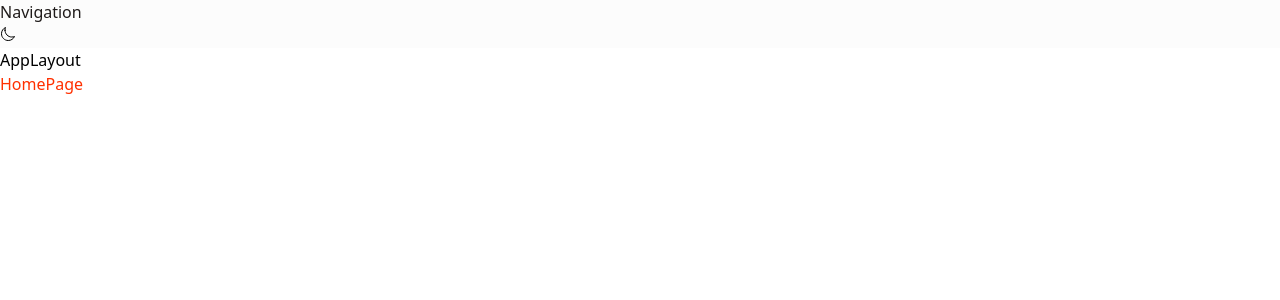
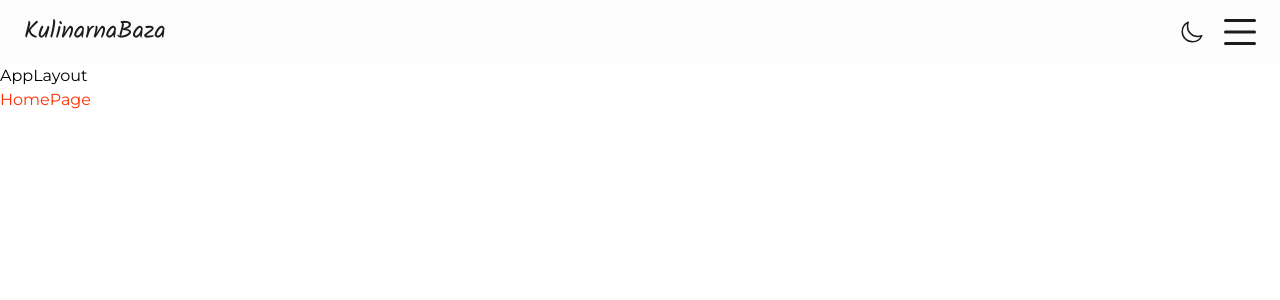
Before and after one commit to Skalik2/KulinarnaBaza, a React (Vite) app in the folder app/: page / in a window 1280 px wide. Shown: the top 300 px of the page. Built offline with nearby package versions, Linux system fonts and the light colour scheme.

Commit message:
some part of nav

```diff
--- a/app/index.html
+++ b/app/index.html
@@ -1,9 +1,21 @@
-<!doctype html>
+<!DOCTYPE html>
 <html>
   <head>
     <meta charset="UTF-8" />
     <link rel="icon" type="image/svg+xml" href="/vite.svg" />
     <meta name="viewport" content="width=device-width, initial-scale=1.0" />
+    <link rel="preconnect" href="https://fonts.googleapis.com" />
+    <link rel="preconnect" href="https://fonts.gstatic.com" crossorigin />
+    <link
+      href="https://fonts.googleapis.com/css2?family=Montserrat:ital,wght@0,100..900;1,100..900&display=swap"
+      rel="stylesheet"
+    />
+    <link rel="preconnect" href="https://fonts.googleapis.com" />
+    <link rel="preconnect" href="https://fonts.gstatic.com" crossorigin />
+    <link
+      href="https://fonts.googleapis.com/css2?family=Kalam:wght@300;400;700&family=Montserrat:ital,wght@0,100..900;1,100..900&display=swap"
+      rel="stylesheet"
+    />
     <title>Kulinarna Baza</title>
   </head>
   <body>
--- a/app/src/index.css
+++ b/app/src/index.css
@@ -1,3 +1,18 @@
 @tailwind base;
 @tailwind components;
 @tailwind utilities;
+
+body {
+  font-family: "Montserrat", sans-serif;
+}
+
+::-webkit-scrollbar {
+  background-color: transparent;
+  width: 5px;
+}
+
+::-webkit-scrollbar-thumb {
+  background-color: #fb8c23;
+  width: 5px;
+  border-radius: 8px;
+}
--- a/app/src/pages/HomePage.tsx
+++ b/app/src/pages/HomePage.tsx
@@ -2,6 +2,6 @@ import React from 'react'
 
 export default function HomePage() {
   return (
-    <div className='text-main'>HomePage</div>
+    <div className='text-main h-screen'>HomePage</div>
   )
 }
--- a/app/src/ui/AppLayout.tsx
+++ b/app/src/ui/AppLayout.tsx
@@ -1,10 +1,9 @@
-import React from "react";
 import Navigation from "./nav/Navigation";
 import { Outlet } from "react-router-dom";
 
 export default function AppLayout() {
   return (
-    <div>
+    <div className="relative overflow-x-hidden w-full h-full" id="app">
       <Navigation />
       AppLayout
       <Outlet />
--- /dev/null
+++ b/app/src/ui/nav/AccordionBtn.tsx
@@ -0,0 +1,7 @@
+import React from 'react'
+
+export default function AccordionBtn() {
+  return (
+    <div>AccordionBtn</div>
+  )
+}
--- /dev/null
+++ b/app/src/ui/nav/AccordionItem.tsx
@@ -0,0 +1,7 @@
+import React from 'react'
+
+export default function AccordionItem() {
+  return (
+    <div>AccordionItem</div>
+  )
+}
--- /dev/null
+++ b/app/src/ui/nav/BurgerButton.tsx
@@ -0,0 +1,36 @@
+import React, { Dispatch } from "react";
+import { motion } from "framer-motion";
+
+interface BurgerButtonProps {
+  setOpen: Dispatch<React.SetStateAction<boolean>>;
+  open: boolean;
+}
+
+export default function BurgerButton({ setOpen, open }: BurgerButtonProps) {
+  return (
+    <button
+      className="relative h-[25.5px] w-8 outline-none group p-2"
+      onClick={() => setOpen((s) => !s)}
+    >
+      <motion.div
+        animate={open ? { rotate: "-45deg" } : { rotate: 0 }}
+        transition={{ ease: "easeInOut", duration: 0.3 }}
+        className="absolute left-0 top-0 group-hover:bg-mainHover transition-colors duration-300 bg-bgDark dark:bg-bgWhite h-[3px] w-8 rounded-lg origin-right"
+      ></motion.div>
+      <motion.div
+        animate={
+          open
+            ? { scaleX: 0, translateY: "-50%" }
+            : { scaleX: 1, translateY: "-50%" }
+        }
+        transition={{ ease: "easeInOut", duration: 0.3 }}
+        className="absolute left-0 top-1/2 group-hover:bg-mainHover  transition-colors duration-300 -translate-y-1/2 bg-bgDark dark:bg-bgWhite h-[3px] w-8 rounded-lg origin-right"
+      ></motion.div>
+      <motion.div
+        animate={open ? { rotate: "45deg" } : { rotate: 0 }}
+        transition={{ ease: "easeInOut", duration: 0.3 }}
+        className="absolute left-0 bottom-0 group-hover:bg-mainHover  transition-colors duration-300 bg-bgDark dark:bg-bgWhite h-[3px] w-8 rounded-lg origin-right"
+      ></motion.div>
+    </button>
+  );
+}
--- a/app/src/ui/nav/DarkModeBtn.tsx
+++ b/app/src/ui/nav/DarkModeBtn.tsx
@@ -6,7 +6,10 @@ export default function DarkModeButton() {
   const { isDarkMode, toggleDarkMode } = useDarkMode();
 
   return (
-    <button onClick={toggleDarkMode}>
+    <button
+      className="p-2 text-2xl text-bgDark dark:text-bgWhite rounded-full transition-colors duration-300 hover:bg-bgWhiteHover dark:hover:bg-bgDarkHover"
+      onClick={toggleDarkMode}
+    >
       {isDarkMode ? <MdOutlineWbSunny /> : <IoMoonOutline />}
     </button>
   );
--- /dev/null
+++ b/app/src/ui/nav/MobileNav.tsx
@@ -0,0 +1,54 @@
+import React, { useEffect, useState } from "react";
+import { createPortal } from "react-dom";
+import { motion } from "framer-motion";
+
+interface MobileNavProps {
+  setOpen: React.Dispatch<React.SetStateAction<boolean>>;
+  open: boolean;
+}
+
+export default function MobileNav({ open, setOpen }: MobileNavProps) {
+  const portalContainer = document.getElementById("app");
+
+  const variants = {
+    open: {
+      x: 0,
+    },
+    hidden: {
+      x: "100%",
+    },
+  };
+
+  useEffect(() => {
+    if (open) {
+      document.body.style.overflow = "hidden";
+    } else {
+      document.body.style.overflow = "auto";
+    }
+
+    return () => {
+      document.body.style.overflow = "auto";
+    };
+  }, [open, portalContainer]);
+
+  if (!portalContainer) {
+    return null;
+  }
+
+  return (
+    <>
+      {createPortal(
+        <motion.div
+          animate={open ? "open" : "hidden"}
+          initial="hidden"
+          variants={variants}
+          transition={{ ease: "easeInOut", duration: 0.3 }}
+          className="absolute  top-0 left-0 pt-16 bg-red-300 dark:bg-bgDark shadow-2xl w-full h-full"
+        >
+          nav
+        </motion.div>,
+        portalContainer
+      )}
+    </>
+  );
+}
--- a/app/src/ui/nav/Navigation.tsx
+++ b/app/src/ui/nav/Navigation.tsx
@@ -1,13 +1,27 @@
-import React from "react";
+import React, { useState } from "react";
 import DarkModeButton from "./DarkModeBtn";
+import BurgerButton from "./BurgerButton";
+import { Link } from "react-router-dom";
+import MobileNav from "./MobileNav";
 
 export default function Navigation() {
+  const [open, setOpen] = useState(false);
+
+  const navigationOptions = {};
+
   return (
-    <div className="bg-bgWhite  w-full">
-      <p className="text-bgDark dark:text-bgWhite dark:bg-bgDark bg-bgWhite">
-        Navigation
-      </p>
-      <DarkModeButton />
+    <div className="relative z-[100] bg-bgWhite  w-full h-16 dark:bg-bgDark flex justify-between items-center px-6">
+      <Link
+        to="/"
+        className="text-bgDark dark:text-bgWhite font-fancy text-2xl py-1"
+      >
+        KulinarnaBaza
+      </Link>
+      <div className="flex gap-3 justify-center items-center">
+        <DarkModeButton />
+        <BurgerButton setOpen={setOpen} open={open} />
+        <MobileNav setOpen={setOpen} open={open} />
+      </div>
     </div>
   );
 }
--- a/app/tailwind.config.js
+++ b/app/tailwind.config.js
@@ -3,11 +3,16 @@ export default {
   content: ["./index.html", "./src/**/*.{js,ts,jsx,tsx}"],
   theme: {
     extend: {
+      fontFamily: {
+        fancy: '"Kalam", cursive',
+      },
       colors: {
         main: "#ff3000",
         mainHover: "#fb8c23",
         bgWhite: "#fcfcfc",
+        bgWhiteHover: "#f4f2f0",
         bgDark: "#1f1b1a",
+        bgDarkHover: "#282322",
       },
     },
   },
```
